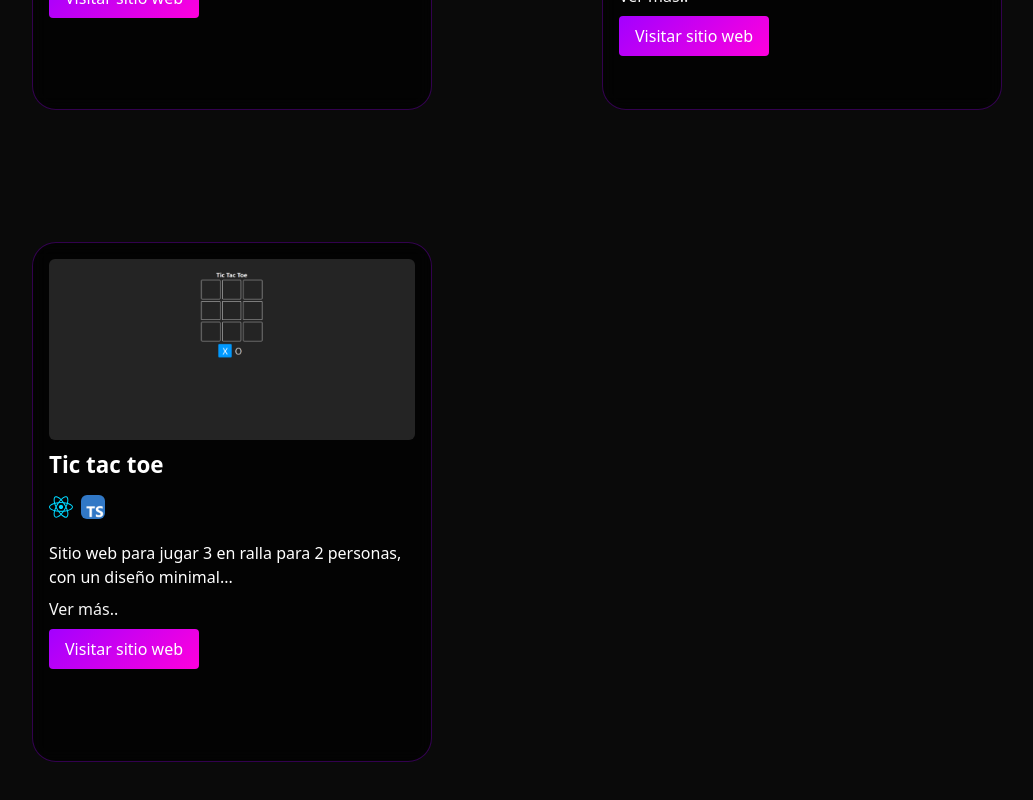
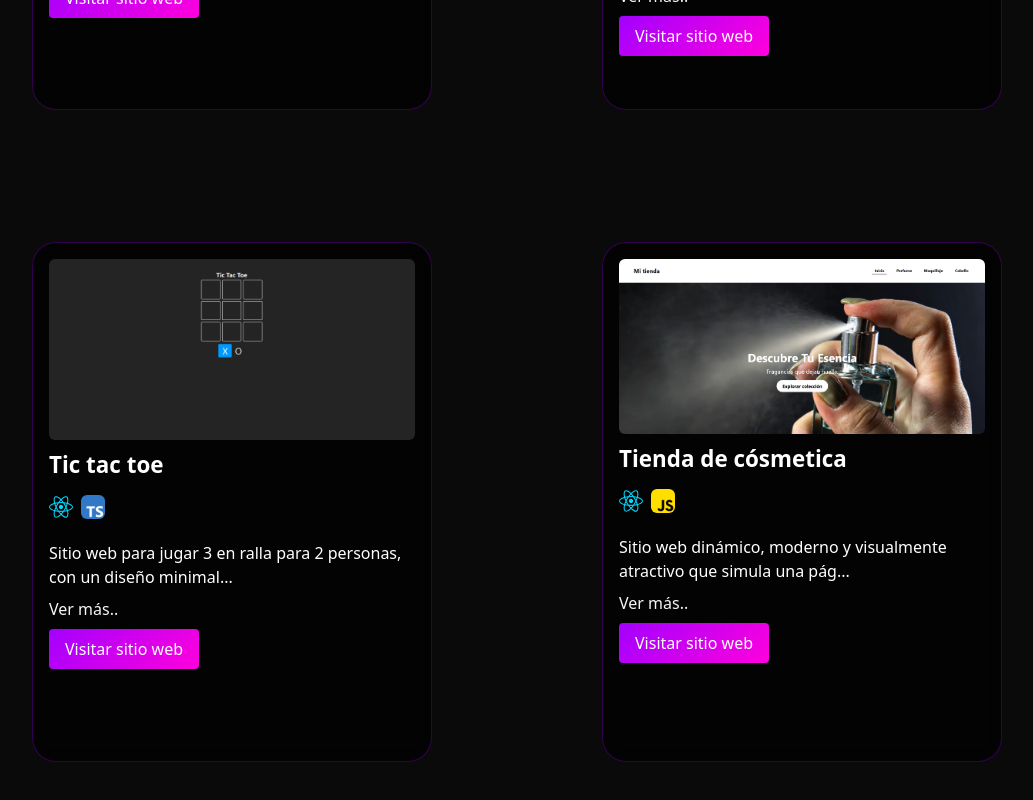
Before and after one commit to adriiberjaga/my-portfolio, a React (Vite) app: page / in a window 1280 px wide. Shown: the part 2286-3086 px from the top of the page, without its empty margins (83-1116 px from the left). Built offline with nearby package versions, Linux system fonts and the light colour scheme.

Commit message:
add new proyect

```diff
--- a/src/pages/Proyects.tsx
+++ b/src/pages/Proyects.tsx
@@ -5,11 +5,13 @@ import styles from "./Proyects.module.css";
 import "aos/dist/aos.css";
 import AOS from "aos";
 
+import perfumeriaImage from '../assets/perfumeria-fake-image.png'
 import fotoAngular from "../assets/angular-icon.png";
 import fotoCss from "../assets/css-icon.png";
 import fotoHtml from "../assets/html-icon.png";
 import fotoReact from "../assets/react.svg";
 import fotoTs from "../assets/ts-icon.png";
+import fotoJs from "../assets/js-icon.png";
 import todolist from "../assets/todolist.png";
 import ecomerce from "../assets/ecomerce.png";
 import close from "../assets/close-icon.png";
@@ -76,6 +78,16 @@ desc: "Aplicación interactiva para gestionar tareas, que permite agregar, compl
     ],
     desc: "Sitio web para jugar 3 en ralla para 2 personas, con un diseño minimalista y una interfaz intuitiva. Incluye un contador de victorias y empates para llevar un registro de los resultados.(Página en proceso)",
     ref: "https://tic-tac-toe-ten-navy.vercel.app/",
+  },
+  {
+    image: perfumeriaImage,
+    title: "Tienda de cósmetica",
+    languages: [
+      { name: "React", icon: fotoReact },
+      { name: "JavaScript", icon: fotoJs },
+    ],
+desc: "Sitio web dinámico, moderno y visualmente atractivo que simula una página de venta de cosméticos, destacando diseño elegante, usabilidad y experiencia de usuario.",
+    ref: "https://perfumeria-fake-react.vercel.app/",
   },
 ];
 
```
Also changed, not shown: src/assets/perfumeria-fake-image.png (added).
